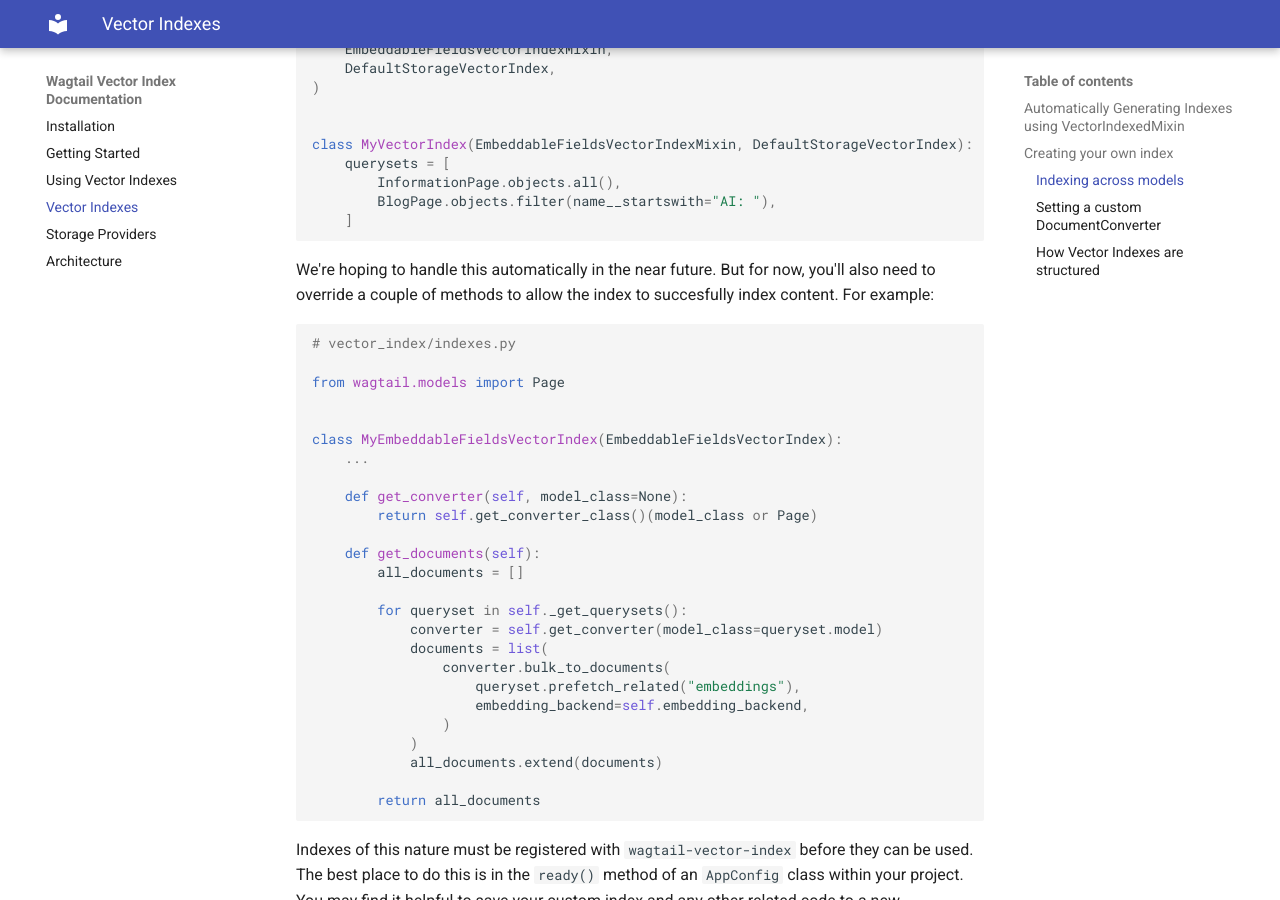
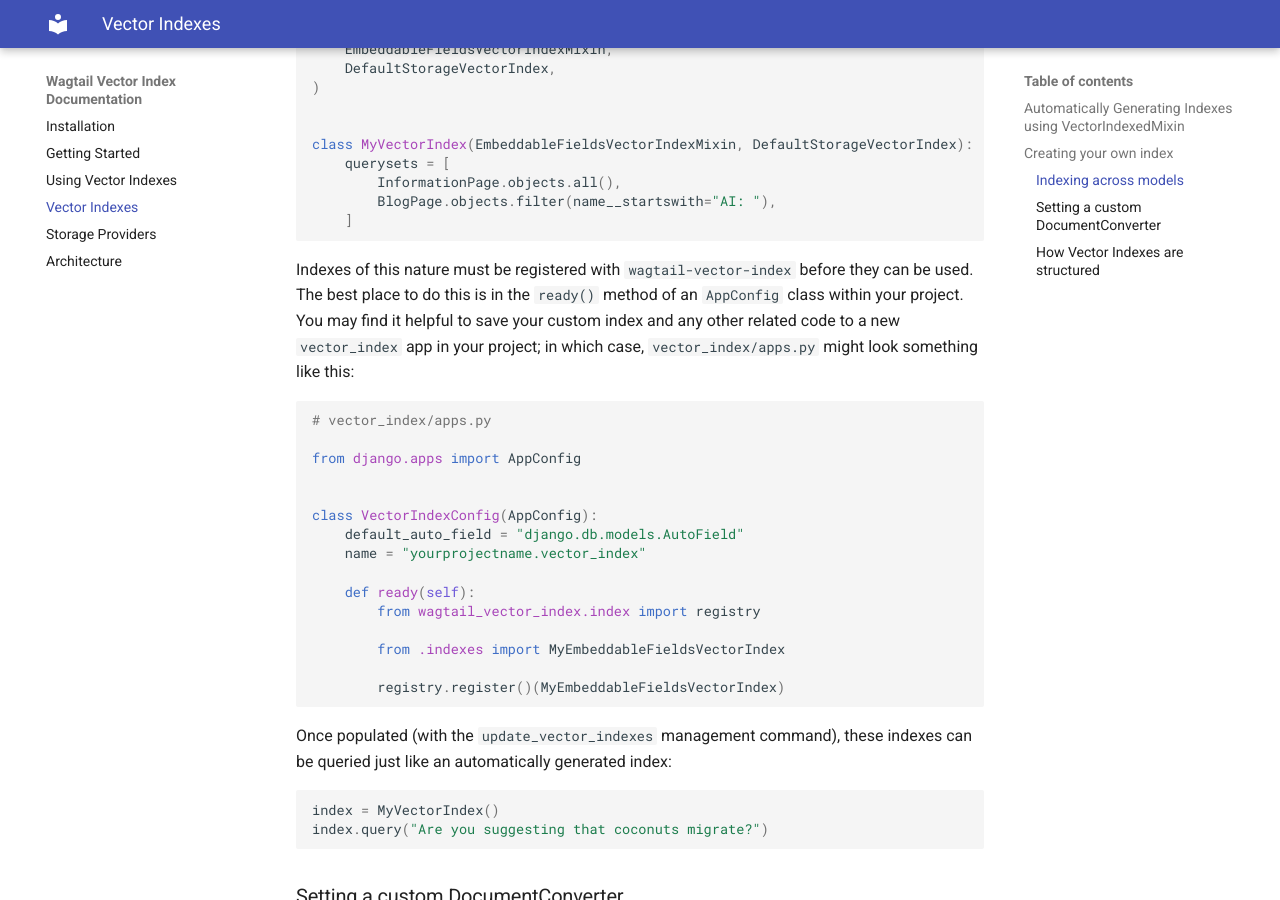
Before and after one commit to wagtail/wagtail-vector-index, an MkDocs documentation site: the page built from docs/vector-indexes.md, in a window 1280 px wide and 900 px high, scrolled down 2038 px. Built offline with MkDocs 1.6.1 and Material for MkDocs 9.7.7, drawn with Linux system fonts in a browser that asks for light colours.

Commit message:
Remove unnecessary method override steps from example in docs

````diff
--- a/docs/vector-indexes.md
+++ b/docs/vector-indexes.md
@@ -82,36 +82,6 @@
         InformationPage.objects.all(),
         BlogPage.objects.filter(name__startswith="AI: "),
     ]
-```
-
-We're hoping to handle this automatically in the near future. But for now, you'll also need to override a couple of methods to allow the index to succesfully index content. For example:
-
-```python
-# vector_index/indexes.py
-
-from wagtail.models import Page
-
-
-class MyEmbeddableFieldsVectorIndex(EmbeddableFieldsVectorIndex):
-    ...
-
-    def get_converter(self, model_class=None):
-        return self.get_converter_class()(model_class or Page)
-
-    def get_documents(self):
-        all_documents = []
-
-        for queryset in self._get_querysets():
-            converter = self.get_converter(model_class=queryset.model)
-            documents = list(
-                converter.bulk_to_documents(
-                    queryset.prefetch_related("embeddings"),
-                    embedding_backend=self.embedding_backend,
-                )
-            )
-            all_documents.extend(documents)
-
-        return all_documents
 ```
 
 Indexes of this nature must be registered with `wagtail-vector-index` before they can be used. The best place to do this is in the `ready()` method of an `AppConfig` class within your project. You may find it helpful to save your custom index and any other related code to a new `vector_index` app in your project; in which case, `vector_index/apps.py` might look something like this:
````
